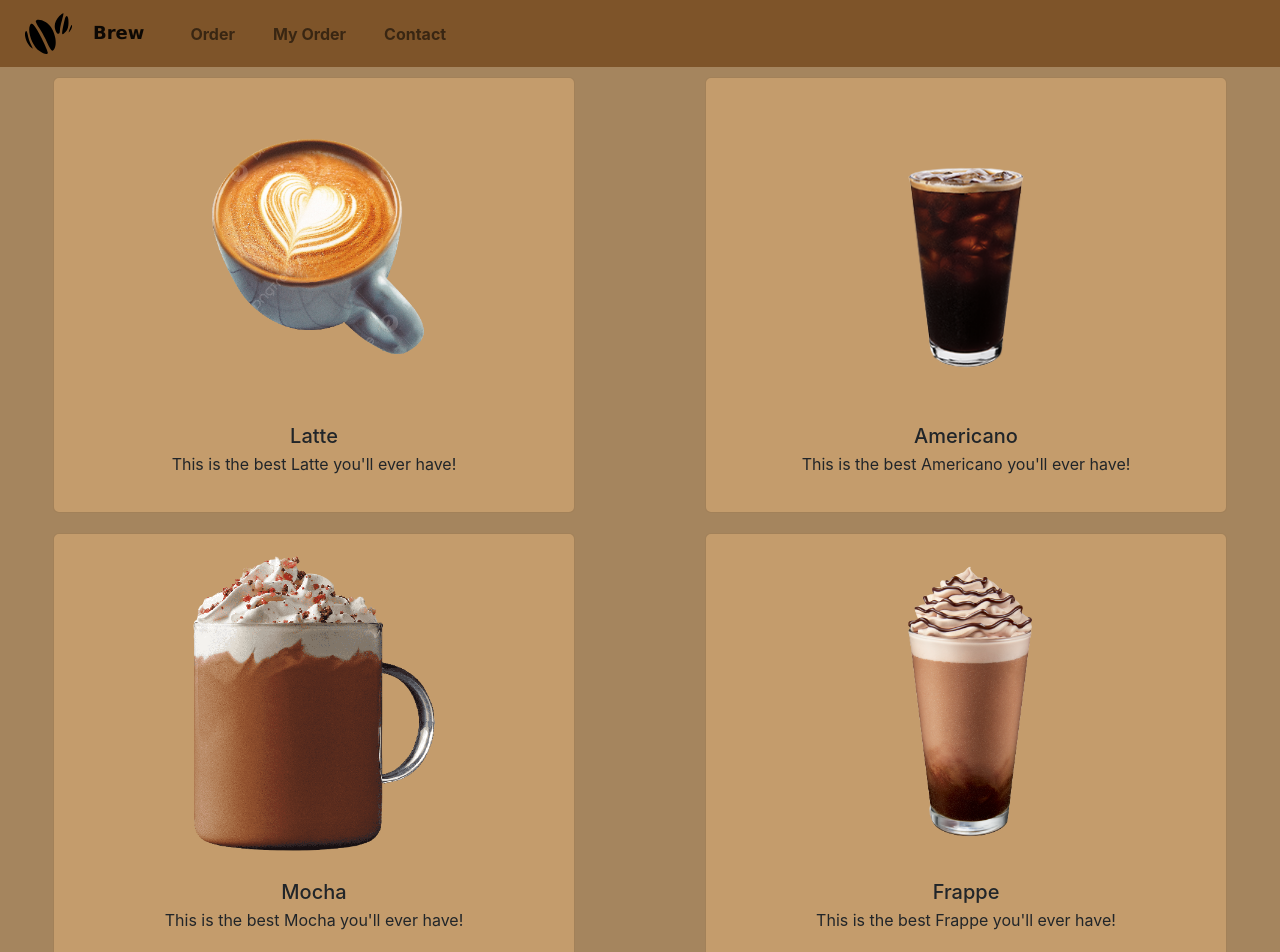
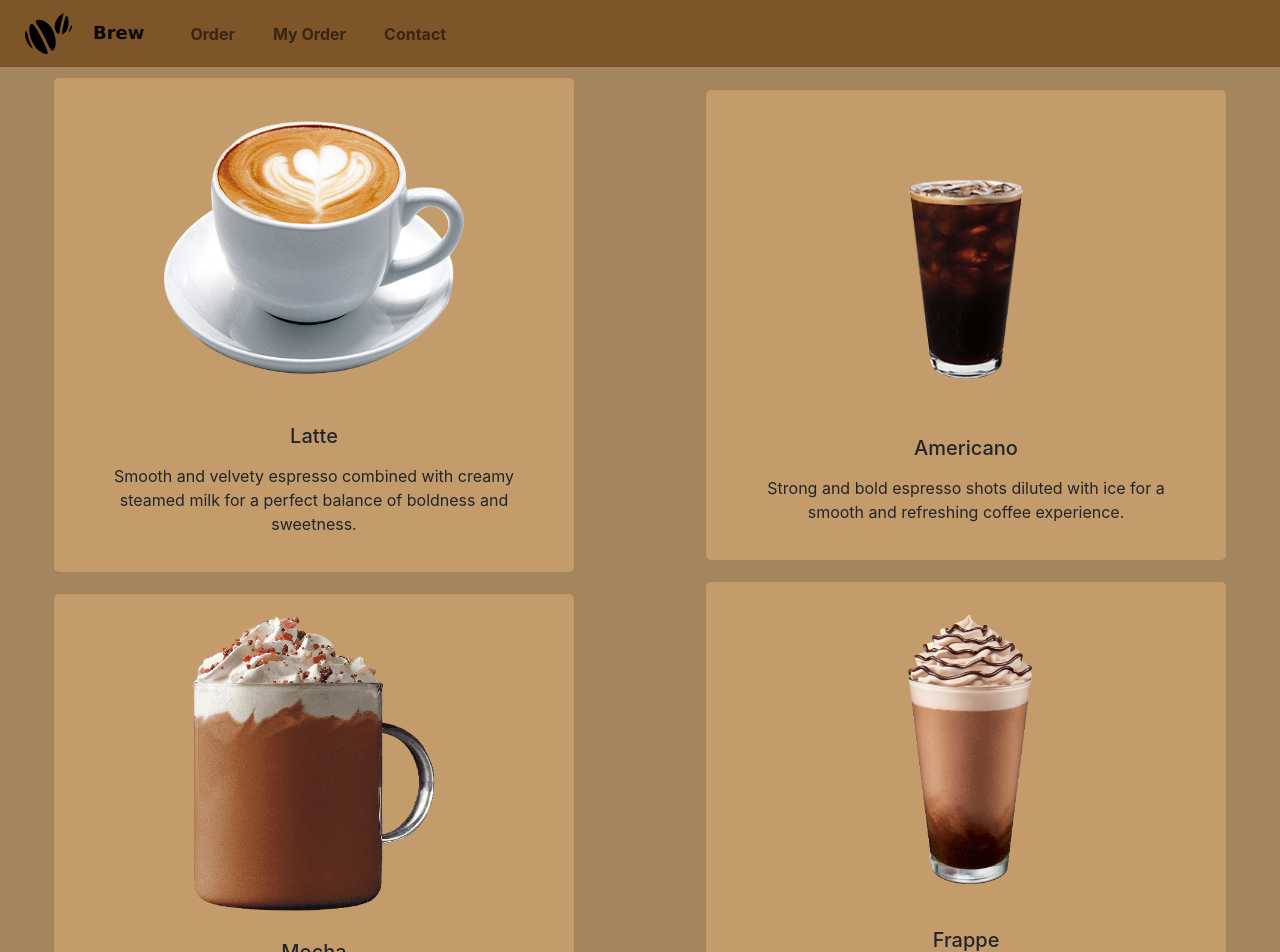
Before and after one commit to selimcavas/brew, a React (Create React App) app in the folder brew/: page / in a window 1280 px wide. Shown: the top 952 px of the page. Built offline with nearby package versions, Linux system fonts and the light colour scheme.

Commit message:
updated cards in main and latte asset

```diff
--- a/brew/src/components/Card.js
+++ b/brew/src/components/Card.js
@@ -12,7 +12,7 @@ function Card(props) {
       />
       <div className="card-body">
         <h5 className="card-title">{props.title}</h5>
-        <p className="card-subtitle">{props.subtitle}</p>
+        <p className="card-subtitle mt-3">{props.subtitle}</p>
       </div>
     </div>
   );
--- a/brew/src/pages/Main.js
+++ b/brew/src/pages/Main.js
@@ -17,14 +17,14 @@ function Main() {
             imagePath={latte}
             imageAlt="Latte"
             title="Latte"
-            subtitle="This is the best Latte you'll ever have!"
+            subtitle=" Smooth and velvety espresso combined with creamy steamed milk for a perfect balance of boldness and sweetness."
           />
           <br></br>
           <Card
             imagePath={mocha}
             imageAlt="Mocha"
             title="Mocha"
-            subtitle="This is the best Mocha you'll ever have!"
+            subtitle="Decadent espresso and chocolate come together in a rich and indulgent drink, topped with whipped cream for the ultimate treat."
           />
         </div>
         <div class="col-lg-6 col-md-12">
@@ -32,14 +32,14 @@ function Main() {
             imagePath={americano}
             imageAlt="Americano"
             title="Americano"
-            subtitle="This is the best Americano you'll ever have!"
+            subtitle="Strong and bold espresso shots diluted with ice for a smooth and refreshing coffee experience."
           />
           <br></br>
           <Card
             imagePath={frappe}
             imageAlt="Frappe"
             title="Frappe"
-            subtitle="This is the best Frappe you'll ever have!"
+            subtitle="A refreshing blend of espresso, milk, and ice, finished with a dollop of whipped cream and a drizzle of caramel or chocolate sauce."
           />
         </div>
       </div>
```
Also changed, not shown: brew/src/assets/latte.png.
